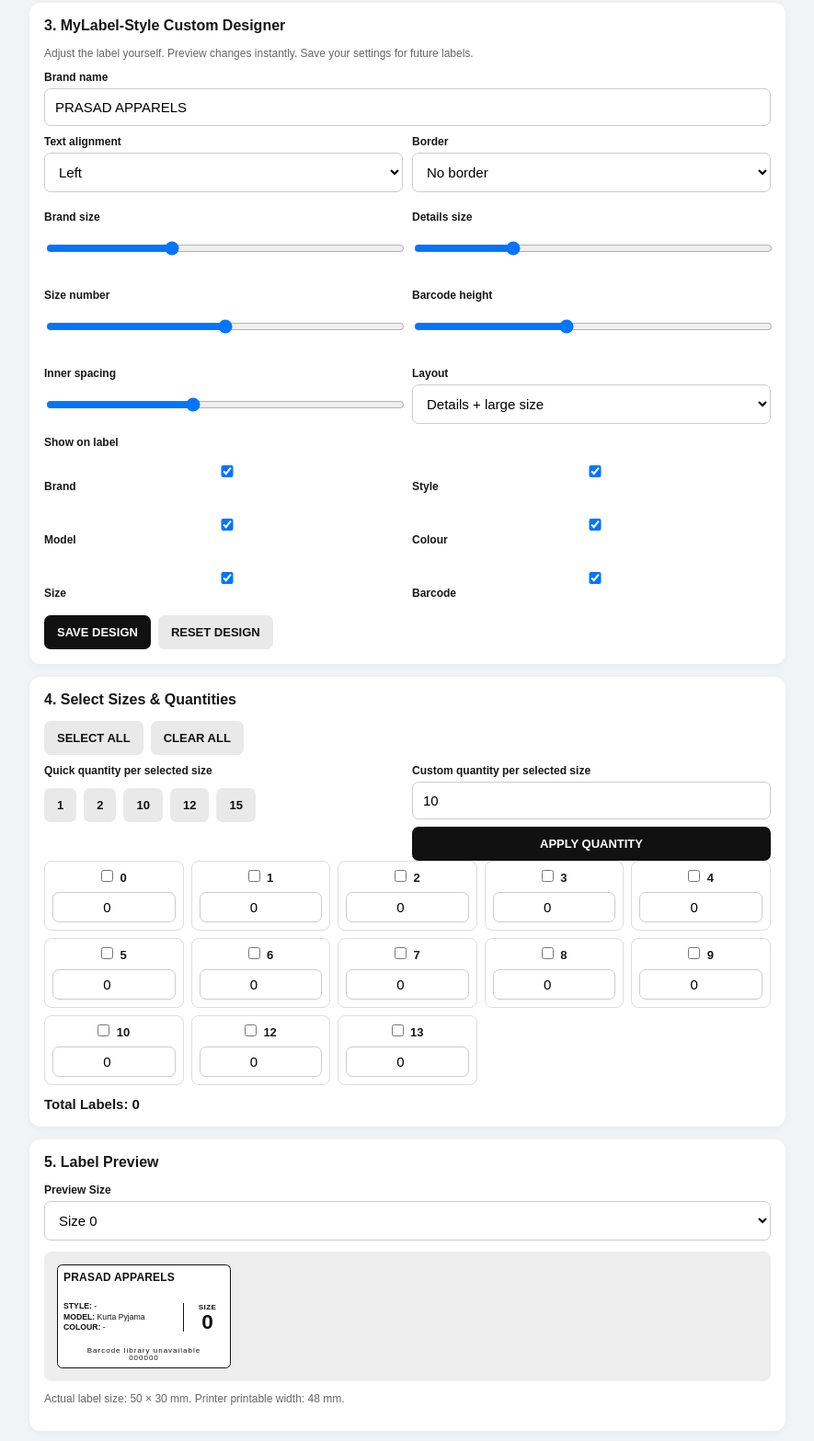
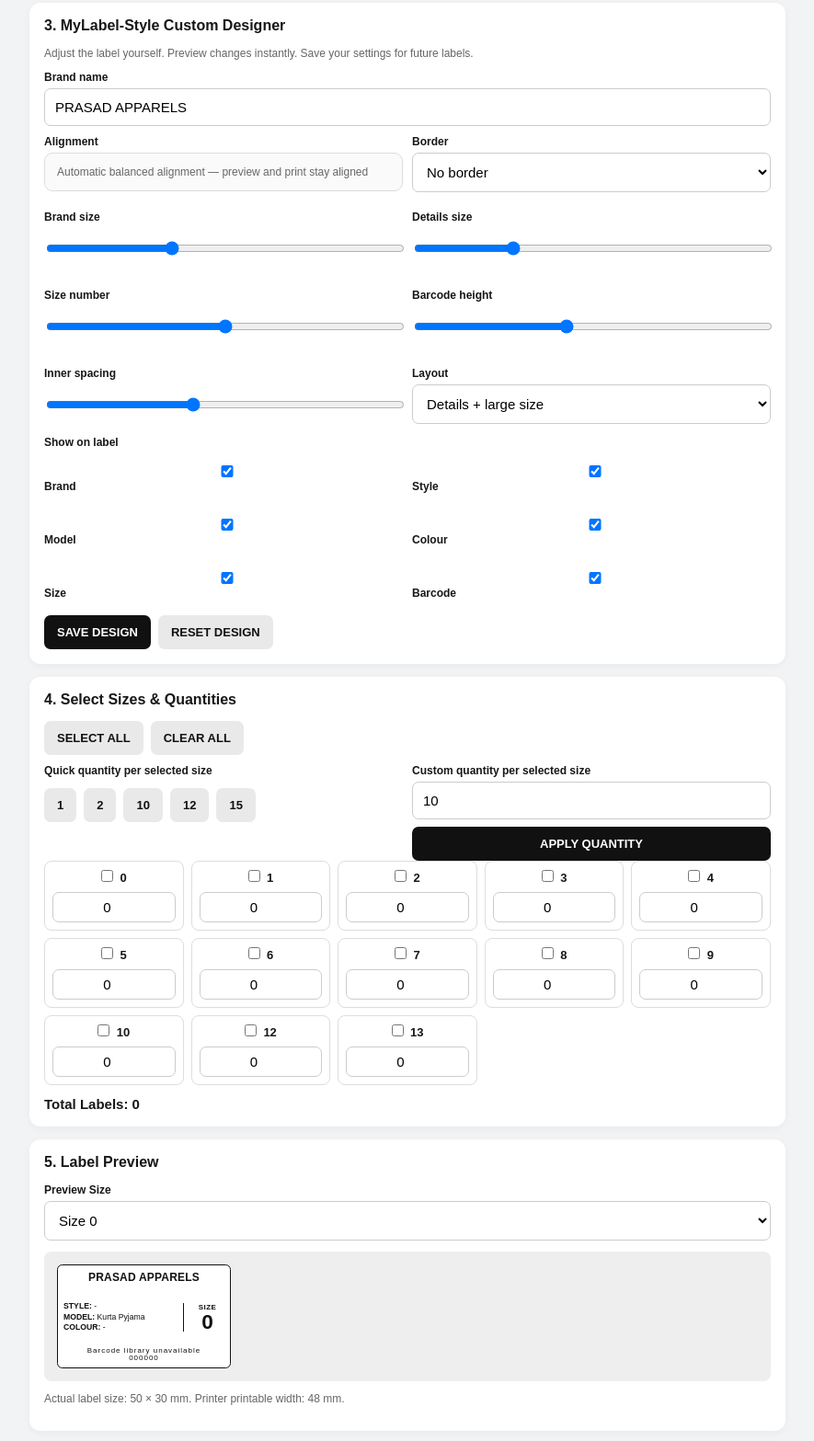
Before and after one commit to rohanrm18/prasad-label-studio, a plain HTML site: page index.html in a window 1280 px wide. Shown: the part 1027-2594 px from the top of the page at 92% size, without its empty margins (197-1082 px from the left). Drawn offline with Linux system fonts and the light colour scheme.

Commit message:
Use automatic balanced label alignment in preview

```diff
--- a/index.html
+++ b/index.html
@@ -43,7 +43,7 @@ button{border:0;border-radius:7px;padding:11px 14px;font-size:13px;font-weight:b
 #previewWrap{overflow:auto;background:#eee;padding:14px;border-radius:8px}
 .label-preview{width:50mm;height:30mm;background:white;color:#111;position:relative;overflow:hidden;padding:1.8mm;display:flex;flex-direction:column;font-family:Arial,sans-serif;--designer-align:left;--designer-brand-size:9pt;--designer-text-size:6.5pt;--designer-size-size:22pt;--designer-padding:1.8mm}
 .label-top{display:flex;justify-content:center;align-items:center;text-align:center}
-.brand{font-size:var(--designer-brand-size);font-weight:900;letter-spacing:.2px;white-space:nowrap;text-align:var(--designer-align)}
+.brand{font-size:var(--designer-brand-size);font-weight:900;letter-spacing:.2px;white-space:nowrap;text-align:center;width:100%}
 .label-info{display:flex;justify-content:space-between;align-items:center;flex:1;min-height:0}
 .details{min-width:0;flex:1}
 .detail-line{font-size:var(--designer-text-size);line-height:1.35;white-space:nowrap;overflow:hidden;text-align:var(--designer-align)}
@@ -236,7 +236,7 @@ button{border:0;border-radius:7px;padding:11px 14px;font-size:13px;font-weight:b
 <h2>3. MyLabel-Style Custom Designer</h2>
 <p class="muted">Adjust the label yourself. Preview changes instantly. Save your settings for future labels.</p>
 <label>Brand name</label><input id="dBrand" value="PRASAD APPARELS" oninput="designerChanged()">
-<div class="grid2"><div><label>Text alignment</label><select id="dAlign" onchange="designerChanged()"><option value="left">Left</option><option value="center">Center</option></select></div><div><label>Border</label><select id="dBorder" onchange="designerChanged()"><option value="none">No border</option><option value="solid">Solid</option><option value="double">Double</option></select></div>
+<div class="grid2"><div><label>Alignment</label><div class="auto-box muted" style="margin:0">Automatic balanced alignment — preview and print stay aligned</div></div><div><label>Border</label><select id="dBorder" onchange="designerChanged()"><option value="none">No border</option><option value="solid">Solid</option><option value="double">Double</option></select></div>
 <div><label>Brand size</label><input id="dBrandSize" type="range" min="12" max="30" value="18" oninput="designerChanged()"></div><div><label>Details size</label><input id="dTextSize" type="range" min="10" max="22" value="13" oninput="designerChanged()"></div>
 <div><label>Size number</label><input id="dSizeSize" type="range" min="20" max="48" value="34" oninput="designerChanged()"></div><div><label>Barcode height</label><input id="dBarcodeHeight" type="range" min="25" max="80" value="48" oninput="designerChanged()"></div>
 <div><label>Inner spacing</label><input id="dPadding" type="range" min="2" max="12" value="6" oninput="designerChanged()"></div><div><label>Layout</label><select id="dLayout" onchange="designerChanged()"><option value="standard">Details + large size</option><option value="stacked">Stacked details</option></select></div></div>
@@ -479,11 +479,11 @@ function chooseTemplate(template){
 
 /* PRODUCT DATA */
 
-const DESIGN_DEFAULTS={brand:"PRASAD APPARELS",align:"left",border:"none",brandSize:18,textSize:13,sizeSize:34,barcodeHeight:48,padding:6,layout:"standard",showBrand:true,showStyle:true,showModel:true,showColour:true,showSize:true,showBarcode:true};
+const DESIGN_DEFAULTS={brand:"PRASAD APPARELS",align:"center",border:"none",brandSize:18,textSize:13,sizeSize:34,barcodeHeight:48,padding:6,layout:"standard",showBrand:true,showStyle:true,showModel:true,showColour:true,showSize:true,showBarcode:true};
 function getDesignSettings(){const d={...DESIGN_DEFAULTS};try{Object.assign(d,JSON.parse(localStorage.getItem("prasadLabelDesign")||"{}"));}catch(e){}return d;}
-function designerChanged(){const d={brand:document.getElementById("dBrand").value,align:document.getElementById("dAlign").value,border:document.getElementById("dBorder").value,brandSize:+document.getElementById("dBrandSize").value,textSize:+document.getElementById("dTextSize").value,sizeSize:+document.getElementById("dSizeSize").value,barcodeHeight:+document.getElementById("dBarcodeHeight").value,padding:+document.getElementById("dPadding").value,layout:document.getElementById("dLayout").value,showBrand:document.getElementById("dShowBrand").checked,showStyle:document.getElementById("dShowStyle").checked,showModel:document.getElementById("dShowModel").checked,showColour:document.getElementById("dShowColour").checked,showSize:document.getElementById("dShowSize").checked,showBarcode:document.getElementById("dShowBarcode").checked};applyDesigner(d);updatePreview();}
-function applyDesigner(d){document.getElementById("dBrand").value=d.brand;["align","border","layout"].forEach(k=>document.getElementById("d"+k[0].toUpperCase()+k.slice(1)).value=d[k]);["brandSize","textSize","sizeSize","barcodeHeight","padding"].forEach(k=>document.getElementById("d"+k[0].toUpperCase()+k.slice(1)).value=d[k]);["showBrand","showStyle","showModel","showColour","showSize","showBarcode"].forEach(k=>document.getElementById("d"+k[0].toUpperCase()+k.slice(1)).checked=d[k]);}
-function saveDesigner(){const d={brand:document.getElementById("dBrand").value,align:document.getElementById("dAlign").value,border:document.getElementById("dBorder").value,brandSize:+document.getElementById("dBrandSize").value,textSize:+document.getElementById("dTextSize").value,sizeSize:+document.getElementById("dSizeSize").value,barcodeHeight:+document.getElementById("dBarcodeHeight").value,padding:+document.getElementById("dPadding").value,layout:document.getElementById("dLayout").value,showBrand:document.getElementById("dShowBrand").checked,showStyle:document.getElementById("dShowStyle").checked,showModel:document.getElementById("dShowModel").checked,showColour:document.getElementById("dShowColour").checked,showSize:document.getElementById("dShowSize").checked,showBarcode:document.getElementById("dShowBarcode").checked};localStorage.setItem("prasadLabelDesign",JSON.stringify(d));document.getElementById("designerStatus").textContent="Your custom label design is saved on this device.";}
+function designerChanged(){const d={brand:document.getElementById("dBrand").value,align:"center",border:document.getElementById("dBorder").value,brandSize:+document.getElementById("dBrandSize").value,textSize:+document.getElementById("dTextSize").value,sizeSize:+document.getElementById("dSizeSize").value,barcodeHeight:+document.getElementById("dBarcodeHeight").value,padding:+document.getElementById("dPadding").value,layout:document.getElementById("dLayout").value,showBrand:document.getElementById("dShowBrand").checked,showStyle:document.getElementById("dShowStyle").checked,showModel:document.getElementById("dShowModel").checked,showColour:document.getElementById("dShowColour").checked,showSize:document.getElementById("dShowSize").checked,showBarcode:document.getElementById("dShowBarcode").checked};applyDesigner(d);updatePreview();}
+function applyDesigner(d){document.getElementById("dBrand").value=d.brand;["border","layout"].forEach(k=>document.getElementById("d"+k[0].toUpperCase()+k.slice(1)).value=d[k]);["brandSize","textSize","sizeSize","barcodeHeight","padding"].forEach(k=>document.getElementById("d"+k[0].toUpperCase()+k.slice(1)).value=d[k]);["showBrand","showStyle","showModel","showColour","showSize","showBarcode"].forEach(k=>document.getElementById("d"+k[0].toUpperCase()+k.slice(1)).checked=d[k]);}
+function saveDesigner(){const d={brand:document.getElementById("dBrand").value,align:"center",border:document.getElementById("dBorder").value,brandSize:+document.getElementById("dBrandSize").value,textSize:+document.getElementById("dTextSize").value,sizeSize:+document.getElementById("dSizeSize").value,barcodeHeight:+document.getElementById("dBarcodeHeight").value,padding:+document.getElementById("dPadding").value,layout:document.getElementById("dLayout").value,showBrand:document.getElementById("dShowBrand").checked,showStyle:document.getElementById("dShowStyle").checked,showModel:document.getElementById("dShowModel").checked,showColour:document.getElementById("dShowColour").checked,showSize:document.getElementById("dShowSize").checked,showBarcode:document.getElementById("dShowBarcode").checked};localStorage.setItem("prasadLabelDesign",JSON.stringify(d));document.getElementById("designerStatus").textContent="Your custom label design is saved on this device.";}
 function resetDesigner(){localStorage.removeItem("prasadLabelDesign");applyDesigner(DESIGN_DEFAULTS);designerChanged();document.getElementById("designerStatus").textContent="Default design restored.";}
 function productData(){
  return {
@@ -510,11 +510,11 @@ function labelHTML(size,barcodeOverride){
  const barcodeMarkup=barcode&&d.showBarcode?`<div class="barcode-area"><svg class="barcode" data-barcode="${escapeHTML(barcode)}"></svg><div class="barcode-number">${escapeHTML(barcode)}</div></div>`:"";
  const lines=[d.showStyle?`<div class="detail-line"><b>STYLE:</b> ${escapeHTML(p.style||"-")}</div>`:"",d.showModel?`<div class="detail-line"><b>MODEL:</b> ${escapeHTML(p.model)}</div>`:"",d.showColour?`<div class="detail-line"><b>COLOUR:</b> ${escapeHTML(p.colour||"-")}</div>`:""].filter(Boolean).join("");
  return `
- <div class="label-top" style="justify-content:${d.align==="center"?"center":"flex-start"};border-bottom:${d.border==="none"?"0":d.border==="double"?"1px double #111":"1px solid #111"};padding-bottom:1mm">
+ <div class="label-top" style="justify-content:center;text-align:center;border-bottom:${d.border==="none"?"0":d.border==="double"?"1px double #111":"1px solid #111"};padding-bottom:1mm">
   ${d.showBrand?`<div class="brand">${escapeHTML(d.brand)}</div>`:""}
  </div>
  <div class="label-info" style="padding:${d.padding/10}mm 0;flex-direction:${d.layout==="stacked"?"column":"row"};align-items:${d.layout==="stacked"?"flex-start":"center"}">
-  <div class="details" style="width:100%;text-align:${d.align}">${lines}</div>
+  <div class="details" style="width:100%;text-align:left">${lines}</div>
   ${d.showSize?`<div class="size-box"><div class="size-caption">SIZE</div><div class="size-value">${escapeHTML(size)}</div></div>`:""}
  </div>
  ${barcodeMarkup}
```
